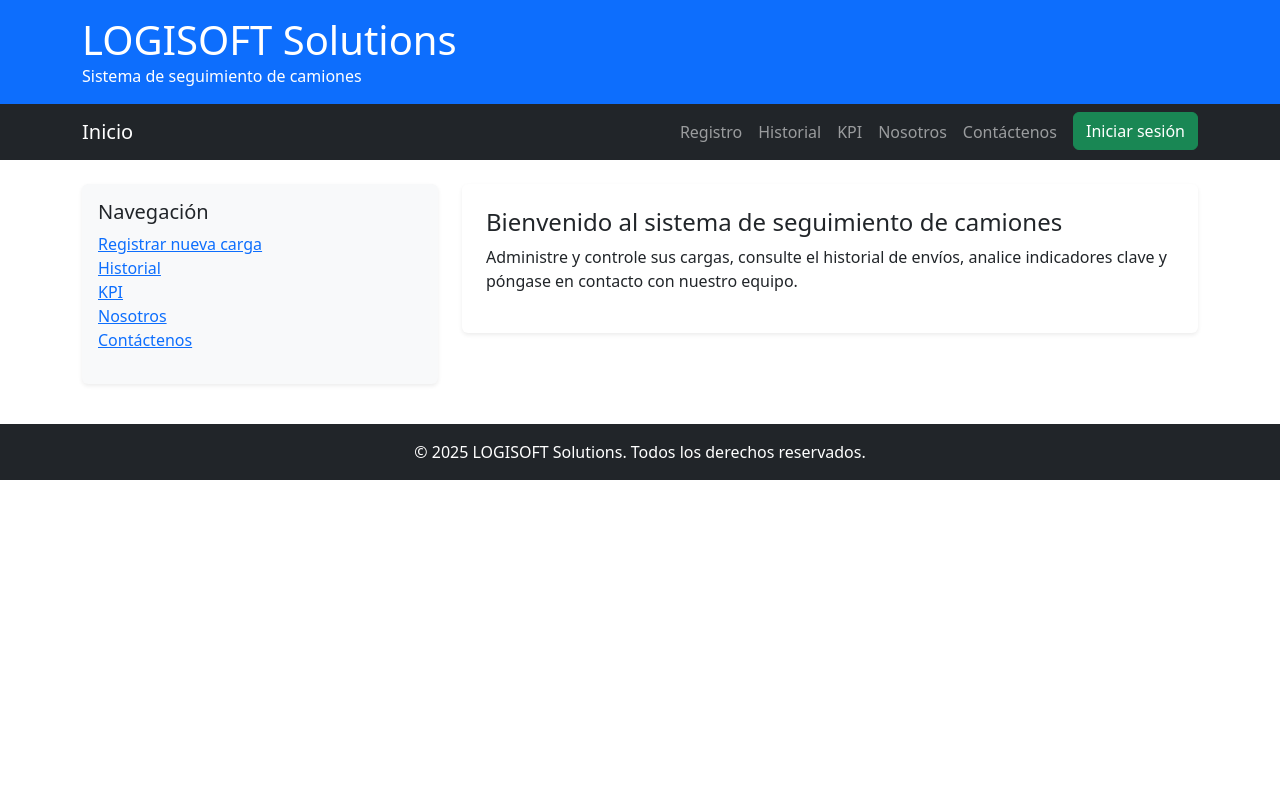
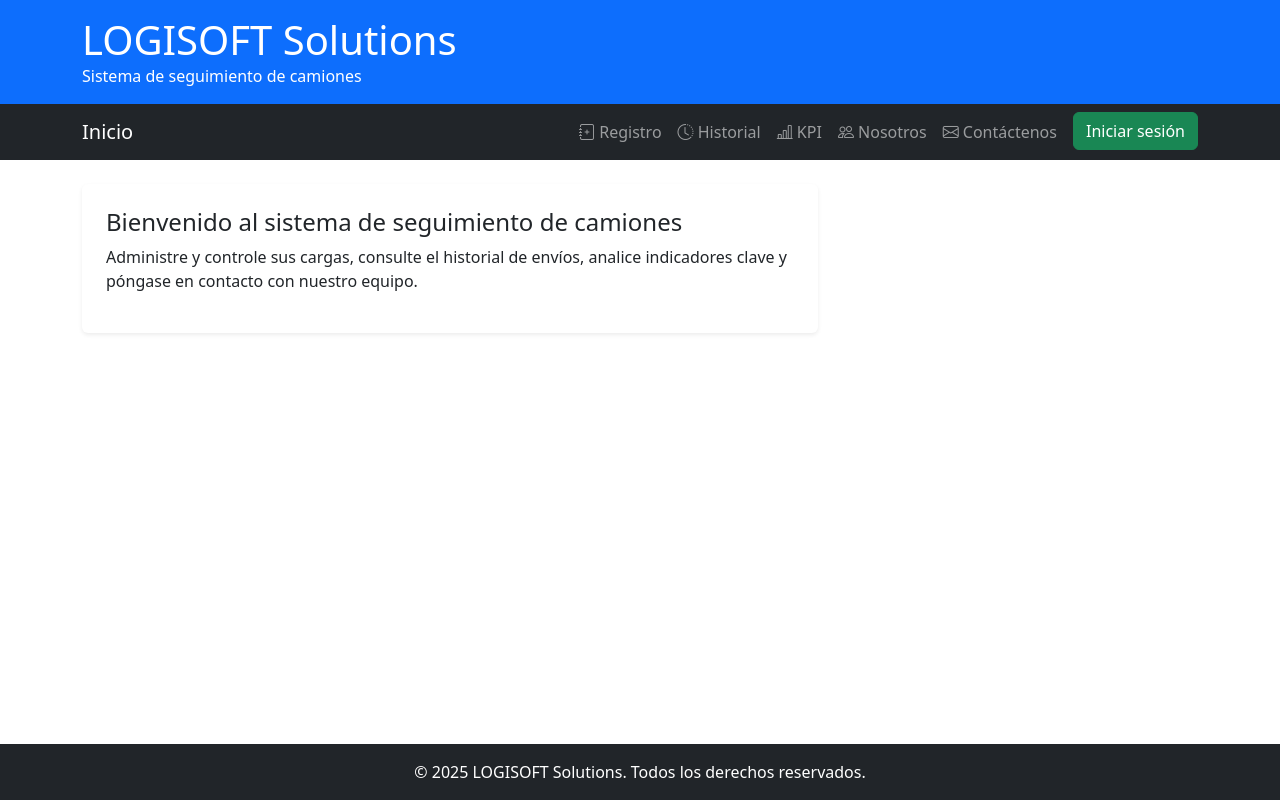
Before and after one commit to Pablotrv/Logisoft-Proyecto, a plain HTML site: page index.html in a window 1280 px wide. Drawn offline with nearby package versions, Linux system fonts and the light colour scheme.

Commit message:
modificacion de footer en index y botones bootstrap

```diff
--- a/index.css
+++ b/index.css
@@ -12,6 +12,12 @@ body {
   font-family: "Inter", "Segoe UI", Arial, Helvetica, sans-serif;
   background: #f4f6fb;
   color: #23272f;
+  padding: 0vh;
+  min-height: 100vh;
+  margin: 0;
+  box-sizing: border-box;
+  display: flex;
+  min-height: 100%;
 }
 
 h1,
@@ -103,10 +109,10 @@ footer.container {
   text-align: center;
   font-size: 0.9em;
   box-shadow: 0 -2px 8px rgba(44, 62, 80, 0.08);
-  position: relative;
+  position: fixed;
   bottom: 0;
-  width: 100%;
   left: 0;
+  width: 100vh;
   z-index: 1000;
   font-family: system-ui, -apple-system, BlinkMacSystemFont, "Segoe UI", Roboto,
     Oxygen, Ubuntu, Cantarell, "Open Sans", "Helvetica Neue", sans-serif;
@@ -198,6 +204,49 @@ form button[type="submit"]:hover {
   color: #fff;
 }
 
+/* Formato Bootstrap para los enlaces principales */
+.navbar-nav .nav-link,
+.list-unstyled a {
+  display: flex;
+  align-items: center;
+  gap: 6px;
+  padding: 8px 14px;
+  border-radius: 6px;
+  font-size: 1em;
+  transition: background 0.2s, color 0.2s;
+  text-decoration: none !important; /* Elimina subrayado */
+  cursor: default; /* Opcional: indica que no es clickeable */
+  pointer-events: none; /* Opcional: desactiva interacción */
+  color: #23272f !important; /* Color neutro */
+  background: #e7f0ff;
+}
+
+.navbar-nav .nav-link:hover,
+.list-unstyled a:hover {
+  background: #e7f0ff;
+  color: #23272f !important;
+  text-decoration: none;
+}
+
+.navbar-nav .nav-link i,
+.list-unstyled a i {
+  font-size: 1.1em;
+  margin-right: 4px;
+  color: #3a86ff;
+  transition: color 0.2s;
+}
+
+.navbar-nav .nav-link.active,
+.list-unstyled a.active {
+  background: #3a86ff;
+  color: #fff !important;
+}
+
+.navbar-nav .nav-link.active i,
+.list-unstyled a.active i {
+  color: #fff;
+}
+
 /* Responsive media queries */
 @media (max-width: 992px) {
   .container {
--- a/index.html
+++ b/index.html
@@ -8,8 +8,12 @@
       href="https://cdn.jsdelivr.net/npm/bootstrap@5.3.3/dist/css/bootstrap.min.css"
       rel="stylesheet"
     />
+    <link
+      href="https://cdn.jsdelivr.net/npm/bootstrap-icons@1.11.3/font/bootstrap-icons.css"
+      rel="stylesheet"
+    />
   </head>
-  <body>
+  <body style="min-height: 100vh; display: flex; flex-direction: column;">
     <header class="bg-primary text-white py-3">
       <div class="container">
         <h1 class="mb-0">LOGISOFT Solutions</h1>
@@ -30,19 +34,29 @@
         <div class="collapse navbar-collapse" id="mainNav">
           <ul class="navbar-nav ms-auto">
             <li class="nav-item">
-              <a class="nav-link" href="registro.html">Registro</a>
+              <a class="nav-link" href="registro.html">
+                <i class="bi bi-journal-plus"></i> Registro
+              </a>
             </li>
             <li class="nav-item">
-              <a class="nav-link" href="historial.html">Historial</a>
+              <a class="nav-link" href="historial.html">
+                <i class="bi bi-clock-history"></i> Historial
+              </a>
             </li>
             <li class="nav-item">
-              <a class="nav-link" href="kpi.html">KPI</a>
+              <a class="nav-link" href="kpi.html">
+                <i class="bi bi-bar-chart-line"></i> KPI
+              </a>
             </li>
             <li class="nav-item">
-              <a class="nav-link" href="nosotros.html">Nosotros</a>
+              <a class="nav-link" href="nosotros.html">
+                <i class="bi bi-people"></i> Nosotros
+              </a>
             </li>
             <li class="nav-item">
-              <a class="nav-link" href="contactenos.html">Contáctenos</a>
+              <a class="nav-link" href="contactenos.html">
+                <i class="bi bi-envelope"></i> Contáctenos
+              </a>
             </li>
             <li class="nav-item">
               <a class="btn btn-success ms-2" href="#" role="button"
@@ -53,20 +67,8 @@
         </div>
       </div>
     </nav>
-    <main class="container my-4">
+    <main class="container my-4" style="flex: 1 0 auto;">
       <div class="row">
-        <aside class="col-12 col-md-4 mb-3">
-          <div class="p-3 bg-light rounded shadow-sm">
-            <h2 class="h5">Navegación</h2>
-            <ul class="list-unstyled">
-              <li><a href="registro.html">Registrar nueva carga</a></li>
-              <li><a href="historial.html">Historial</a></li>
-              <li><a href="kpi.html">KPI</a></li>
-              <li><a href="nosotros.html">Nosotros</a></li>
-              <li><a href="contactenos.html">Contáctenos</a></li>
-            </ul>
-          </div>
-        </aside>
         <section class="col-12 col-md-8">
           <div class="p-4 bg-white rounded shadow-sm">
             <h2 class="h4">Bienvenido al sistema de seguimiento de camiones</h2>
@@ -79,9 +81,12 @@
         </section>
       </div>
     </main>
-    <footer class="bg-dark text-white text-center py-3 mt-4">
+    <footer class="bg-dark text-white text-center py-3 mt-4" style="width: 100vw; position: relative; left: 0;">
       © 2025 LOGISOFT Solutions. Todos los derechos reservados.
     </footer>
     <script src="https://cdn.jsdelivr.net/npm/bootstrap@5.3.3/dist/js/bootstrap.bundle.min.js"></script>
+
+      </a>
+    </div>
   </body>
 </html>
```
